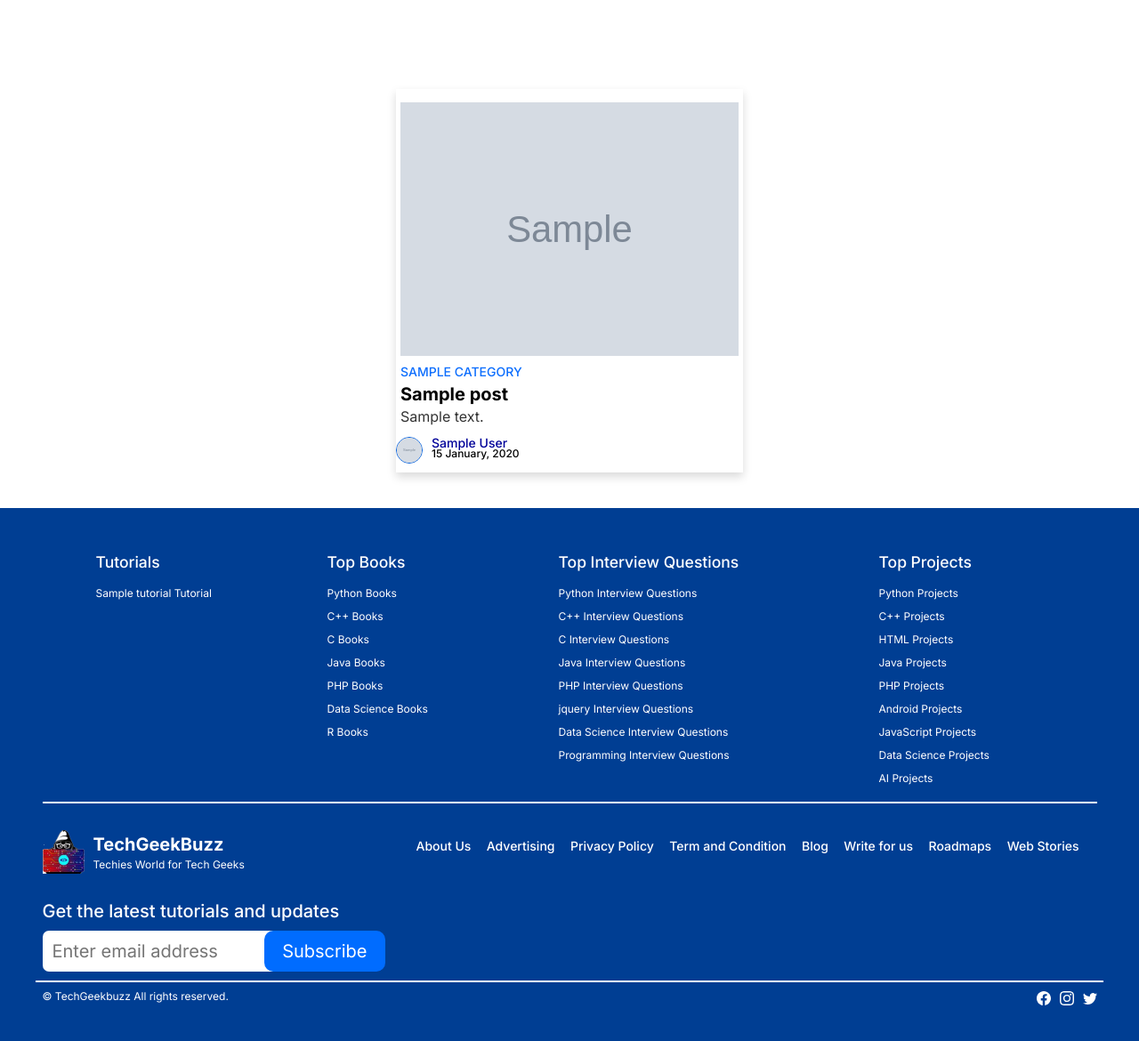
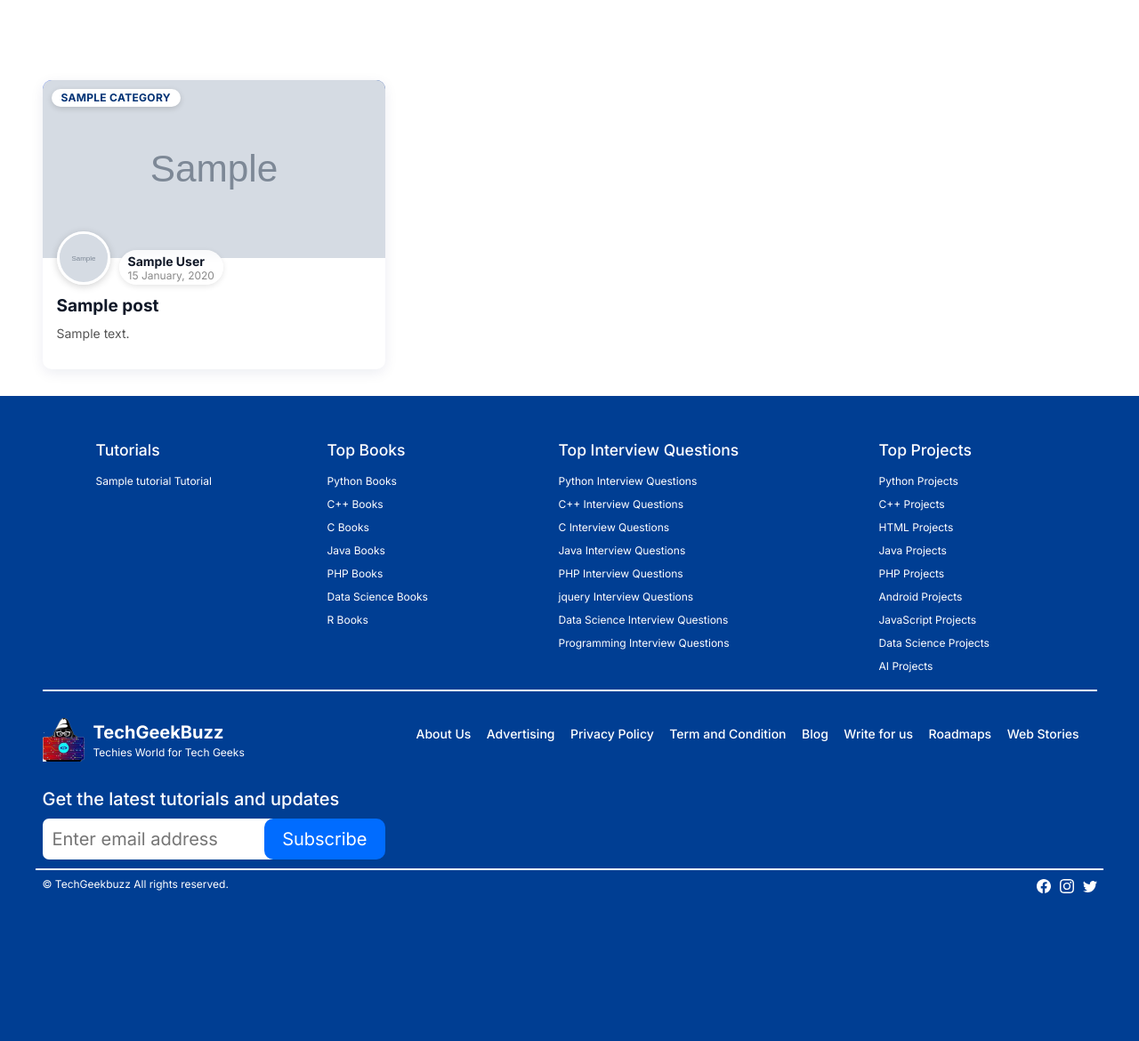
Before and after one commit to vijaybeekesh/techgeekbuzz, a Django app: page /latest/posts/ in a window 1280 px wide. Shown: the part 127-1297 px from the top of the page at 89% size. After the commit the page ends 1131 px from the top, so only its background shows below. Run offline with Django 4.2, Linux system fonts and the light colour scheme; tables that the repository leaves empty hold one stand-in row (values such as "Sample post"); grey boxes marked "Sample" are stand-in pictures; parts of the project's set-up code (start-up, migrations or seed data) failed here and were passed over; some libraries are stand-ins or nearby versions.

Commit message:
Refactor blog post and detail templates for improved layout and styling

```diff
--- a/templates/blog/postlist.html
+++ b/templates/blog/postlist.html
@@ -149,7 +149,7 @@
     <section class=" categories-blog" style="margin-top:9rem">
         <div class="container my-5">
 
-            <div class="row justify-content-evenly">
+            <div class="row g-4">
                 {%if bycategory%}
                 <div class="main-blog-heading d-flex align-items-center justify-content-center">
                     <hr>
@@ -160,41 +160,38 @@
                 {%if page_obj%}
                     {% for post in page_obj %}
                         <!-- Item {{forloop.counter}}  -->
-                        <div class="col-lg-4 col-12 blog-card-container shadow  py-3 my-3 d-flex flex-column justify-content-between">
-                            <div class="blog-card p-2">
-                                {%if post.featured_image%}
-                                <a  href="{%url 'postdetail' post.slug%}">
-                                    <img src="{{post.featured_image.url}}" class="img-fluid" alt="{{post.title}}"/>
-                                </a>
-                                {%endif%}
-                                <div class="d-flex mt-3 flex-wrap">
-                                    {%for category in post.category.all%}
-                                    <h5>
-                                        <a href="{%url 'postbycategory' category|slugify %}" class="post-category">
-                                             <span>{{category.category_name|upper}}</span>
-                                            </a>
-                                            {%if not forloop.last%}
-                                            / &nbsp;
-                                            {%endif%}
-                                        </h5>
-                                    {%endfor%}
+                        <div class="col-lg-4 col-md-6 col-12 d-flex">
+                            <div class="blog-listing-card d-flex flex-column w-100">
+                                <div class="blog-listing-card-img-wrap">
+                                    {%if post.featured_image%}
+                                    <a href="{%url 'postdetail' post.slug%}">
+                                        <img src="{{post.featured_image.url}}" class="blog-listing-card-img" alt="{{post.title}}"/>
+                                    </a>
+                                    {%endif%}
+                                    {%with post.category.first as first_category%}
+                                    {%if first_category%}
+                                    <a href="{%url 'postbycategory' first_category|slugify%}" class="blog-listing-card-badge">{{first_category.category_name|upper}}</a>
+                                    {%endif%}
+                                    {%endwith%}
                                 </div>
-                                <h2><a href="{%url 'postdetail' post.slug%}">{{post.title}} </a></h2>
-                                <p>
-                                    {% autoescape off %}
-                                    {{post.content|striptags|truncatechars:100}}
-                                    {% endautoescape %}
-
-                                </p>
-                            </div>
-                            <div class="blog-card-footer d-flex align-items-center justify-content-between">
-                                <div class="author-detail-blog d-flex align-items-center ">
+                                <div class="blog-listing-card-avatar-wrap">
                                     {%if post.author.profile.profile_picture%}
-                                        <img src="{{post.author.profile.profile_picture.url}}" alt="{{post.author.username}}"/>
+                                    <img src="{{post.author.profile.profile_picture.url}}" class="blog-listing-card-avatar" alt="{{post.author.username}}"/>
                                     {%else%}
-                                        <img src="{%static 'images/default.png'%}" alt="{{post.author.username}}"/>
+                                    <span class="blog-listing-card-avatar blog-listing-card-avatar-fallback">{{post.author.first_name|slice:":1"|upper}}</span>
                                     {%endif%}
-                                    <h4><a href="{%url 'byuser' post.author%}">{{post.author.first_name}} {{post.author.last_name}}</a> <br> <date>{{post.post_updated|date:"j F, Y"}}</date></h4>
+                                    <div class="blog-listing-card-author">
+                                        <a href="{%url 'byuser' post.author%}">{{post.author.first_name}} {{post.author.last_name}}</a>
+                                        <date>{{post.post_updated|date:"j F, Y"}}</date>
+                                    </div>
+                                </div>
+                                <div class="blog-listing-card-body d-flex flex-column flex-grow-1">
+                                    <h2 class="blog-listing-card-title"><a href="{%url 'postdetail' post.slug%}">{{post.title|truncatechars:70}}</a></h2>
+                                    <p class="blog-listing-card-desc">
+                                        {% autoescape off %}
+                                        {{post.content|striptags|truncatechars:100}}
+                                        {% endautoescape %}
+                                    </p>
                                 </div>
                             </div>
                         </div>
```
Also changed, not shown: templates/blog/postdetail.html (+25 -22 lines).
